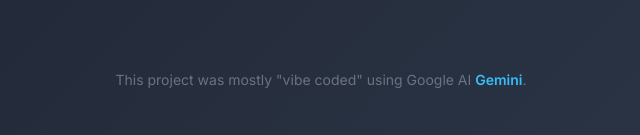
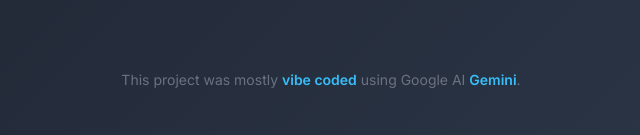
Before and after one commit to erez252/warframe-baro-KiTeer-tracker-app, a plain HTML site: page index.html in a window 1280 px wide. Shown: the part 662-797 px from the top of the page, 319-959 px from the left. Drawn offline with nearby package versions, Linux system fonts and the light colour scheme; no server answers.

Commit message:
Update index.html

```diff
--- a/index.html
+++ b/index.html
@@ -1497,7 +1497,7 @@
     <!-- New Footer -->
     <footer class="mt-8">
         <div class="text-center p-4 text-sm text-gray-500">
-            <p>This project was mostly "vibe coded" using Google AI <a href="https://gemini.google.com/app" target="_blank" class="text-sky-400 hover:text-sky-300 font-semibold transition-colors duration-200">Gemini</a>.</p>
+            <p>This project was mostly <a href="https://en.wikipedia.org/wiki/Vibe_coding" target="_blank" class="text-sky-400 hover:text-sky-300 font-semibold transition-colors duration-200">vibe coded</a> using Google AI <a href="https://gemini.google.com/app" target="_blank" class="text-sky-400 hover:text-sky-300 font-semibold transition-colors duration-200">Gemini</a>.</p>
         </div>
     </footer>
 </body>
```
